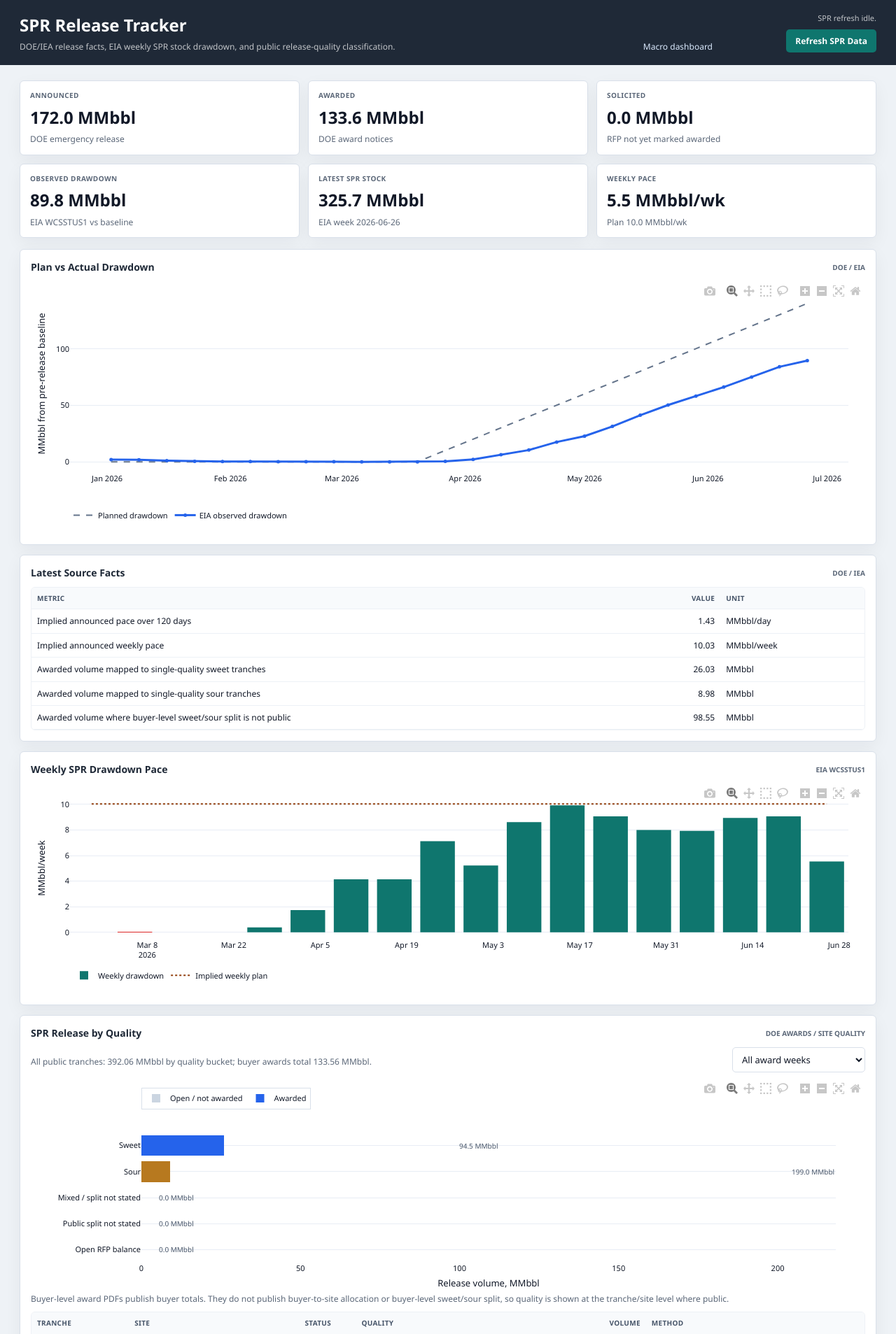
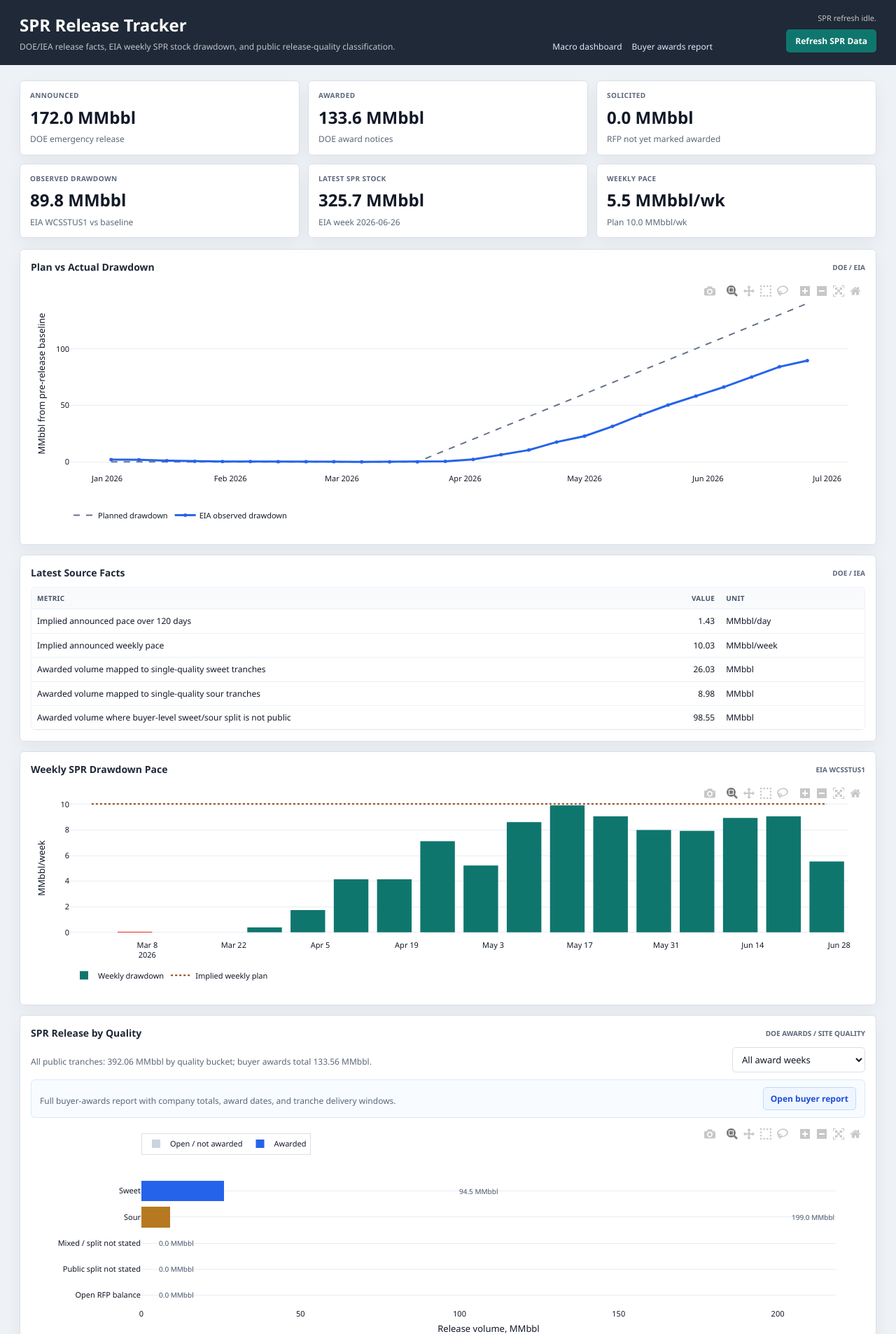
Before and after one commit to ela113arm-arch/macro-data-tracker, a Flask app: page /spr in a window 1280 px wide. Shown: the top 1907 px of the page at 70% size. Run offline with Flask 3, Linux system fonts and the light colour scheme; some libraries are stand-ins or nearby versions.

Commit message:
Link SPR buyer awards report on dashboard

```diff
--- a/app.py
+++ b/app.py
@@ -15,7 +15,7 @@ import threading
 import time
 import warnings
 
-from flask import Flask, render_template, jsonify, request, Response
+from flask import Flask, render_template, jsonify, request, Response, abort, send_from_directory
 import numpy as np
 import pandas as pd
 from pandas.errors import PerformanceWarning
@@ -24,6 +24,7 @@ app = Flask(__name__)
 APP_DIR = Path(__file__).parent
 BUNDLED_DATA_DIR = APP_DIR / 'data'
 DATA_DIR = Path(os.environ.get('DATA_DIR', BUNDLED_DATA_DIR))
+SPR_REPORT_DIR = Path(os.environ.get('SPR_REPORT_DIR', APP_DIR / 'reports' / 'spr'))
 LOCAL_SKLEARN_PACKAGES = APP_DIR / '.sklearn_packages'
 if LOCAL_SKLEARN_PACKAGES.exists():
     sys.path.insert(0, str(LOCAL_SKLEARN_PACKAGES))
@@ -487,6 +488,20 @@ def macro_dashboard():
 @app.route('/spr')
 def spr_dashboard():
     return render_template('spr.html')
+
+
+@app.route('/spr/buyer-awards')
+def spr_buyer_awards_report():
+    return send_from_directory(SPR_REPORT_DIR, 'spr_buyer_awards_report_latest.html')
+
+
+@app.route('/reports/spr/<path:filename>')
+def spr_report_file(filename):
+    if '/' in filename or '\\' in filename:
+        abort(404)
+    if not filename.startswith('spr_') or Path(filename).suffix.lower() not in {'.html', '.md'}:
+        abort(404)
+    return send_from_directory(SPR_REPORT_DIR, filename)
 
 
 @app.route('/api/gdp/components')
@@ -1971,7 +1986,16 @@ def status():
                 f: (DATA_DIR / f'{f}.csv').exists()
                 for f in [
                     'spr_weekly_inventory', 'spr_release_events', 'spr_site_quality',
-                    'spr_release_quality', 'spr_release_buyers', 'spr_news', 'spr_release_summary'
+                    'spr_release_quality', 'spr_release_buyers', 'spr_news', 'spr_release_summary',
+                    'spr_buyer_award_delivery_windows', 'spr_buyer_award_totals',
+                    'spr_buyer_award_window_rows'
+                ]
+            },
+            'spr_reports_exist': {
+                f: (SPR_REPORT_DIR / f).exists()
+                for f in [
+                    'spr_release_report_latest.html',
+                    'spr_buyer_awards_report_latest.html'
                 ]
             },
             'refresh': get_refresh_snapshot(),
--- a/templates/spr.html
+++ b/templates/spr.html
@@ -75,6 +75,36 @@
             color: #dbeafe;
             font-size: 12px;
             white-space: nowrap;
+        }
+
+        .report-link {
+            display: inline-flex;
+            align-items: center;
+            width: fit-content;
+            border: 1px solid #bfdbfe;
+            border-radius: 5px;
+            background: #eff6ff;
+            color: #1d4ed8;
+            padding: 7px 10px;
+            font-weight: 760;
+            font-size: 12px;
+        }
+
+        .report-link:hover {
+            background: #dbeafe;
+            text-decoration: none;
+        }
+
+        .report-callout {
+            display: flex;
+            justify-content: space-between;
+            align-items: center;
+            gap: 14px;
+            margin: 10px 0;
+            padding: 10px 12px;
+            border: 1px solid #dbeafe;
+            border-radius: 6px;
+            background: #f8fbff;
         }
 
         .refresh-panel {
@@ -314,6 +344,7 @@
         </div>
         <div class="header-actions">
             <a href="/macro" class="header-link">Macro dashboard</a>
+            <a href="/spr/buyer-awards" class="header-link">Buyer awards report</a>
             <div class="refresh-panel">
                 <div id="refreshStatus" class="refresh-status">Loading refresh status...</div>
                 <button id="refreshBtn" class="refresh-btn" onclick="refreshSprData()">
@@ -396,6 +427,10 @@
                 <div class="toolbar">
                     <div class="hint" id="releaseQualityNote">Awarded release barrels by public quality bucket.</div>
                     <select id="releaseWeekFilter" onchange="renderFilteredReleaseQuality()"></select>
+                </div>
+                <div class="report-callout">
+                    <div class="hint">Full buyer-awards report with company totals, award dates, and tranche delivery windows.</div>
+                    <a class="report-link" href="/spr/buyer-awards">Open buyer report</a>
                 </div>
                 <div id="releaseQualityChart" class="chart short"><div class="loading">Loading...</div></div>
                 <div class="hint">Buyer-level award PDFs publish buyer totals. They do not publish buyer-to-site allocation or buyer-level sweet/sour split, so quality is shown at the tranche/site level where public.</div>
```
